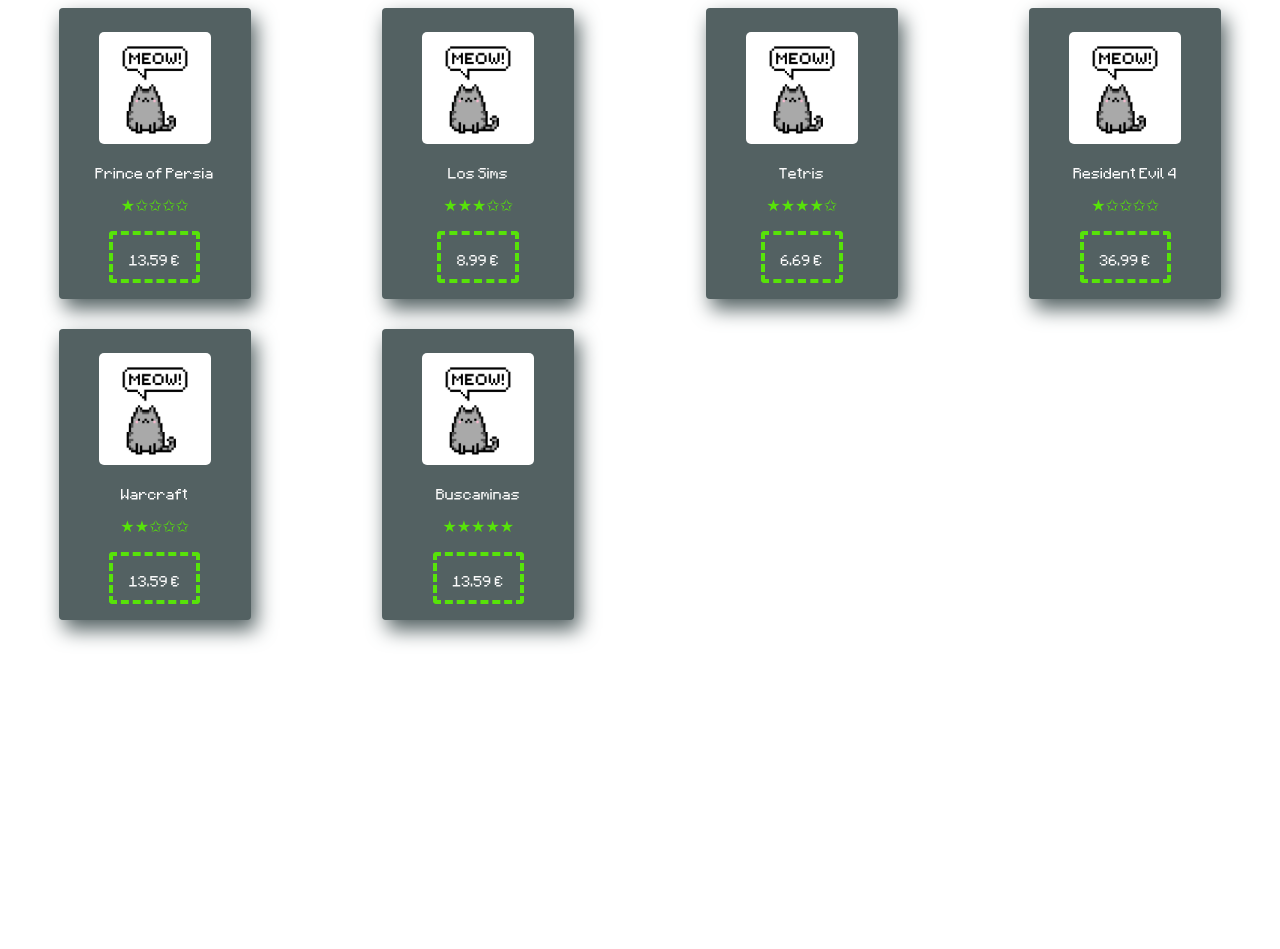
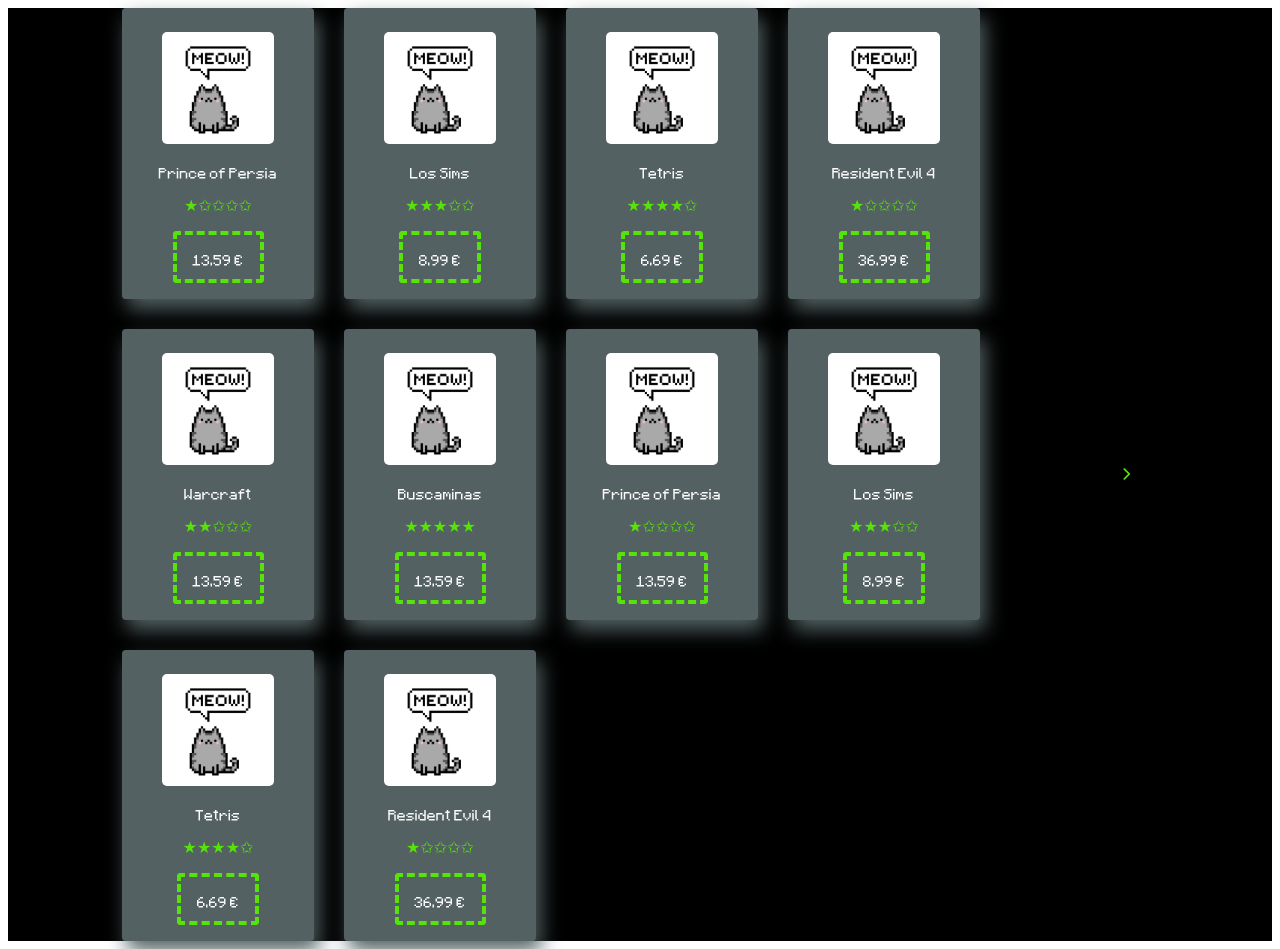
Before and after one commit to GheorgheDev/picacodigo, an Angular app: page / in a window 1280 px wide. Before the commit the page ends 800 px from the top, so only its background shows below. Built offline with nearby package versions, Linux system fonts and the light colour scheme.

Commit message:
pc9 paginacion terminada

```diff
--- a/package.json
+++ b/package.json
@@ -20,6 +20,7 @@
     "@angular/platform-browser": "~12.0.5",
     "@angular/platform-browser-dynamic": "~12.0.5",
     "@angular/router": "~12.0.5",
+    "@fortawesome/fontawesome-free": "^6.3.0",
     "rxjs": "~6.6.0",
     "zone.js": "~0.11.4"
   },
--- a/src/app/app.module.ts
+++ b/src/app/app.module.ts
@@ -10,7 +10,6 @@ import { DashboardComponent } from './public/components/dashboard/dashboard.comp
 import { SharedModule } from './shared/shared.module';
 import { MatCardModule } from '@angular/material/card';
 import { MatButtonModule } from '@angular/material/button';
-
 @NgModule({
   declarations: [
     AppComponent,
@@ -24,7 +23,7 @@ import { MatButtonModule } from '@angular/material/button';
     SharedModule,
     BrowserAnimationsModule,
     MatCardModule,
-    MatButtonModule,
+    MatButtonModule
   ],
   providers: [],
   bootstrap: [AppComponent]
--- a/src/app/public/components/dashboard/dashboard.component.html
+++ b/src/app/public/components/dashboard/dashboard.component.html
@@ -1,7 +1,15 @@
-<div class="">
+<div class="dark-background distribution__dashboard">
+    <button mat-button type="button" (click)="previousPage()" *ngIf="showPrevious" class="btn__page__pass">
+        <span class="fa fa-chevron-left"></span>
+    </button>
+
     <div class="distribution__product">
-        <div *ngFor="let product of products">
+        <div *ngFor="let product of pages[selectedPage]">
             <app-card-product [product]="product"></app-card-product>
         </div>
     </div>
+
+    <button mat-button type="button" (click)="nextPage()" *ngIf="showNext" class="btn__page__pass">
+        <span class="fa fa-chevron-right"></span>
+    </button>
 </div>
--- a/src/app/public/components/dashboard/dashboard.component.scss
+++ b/src/app/public/components/dashboard/dashboard.component.scss
@@ -4,3 +4,14 @@
     grid-gap: 30px;
     justify-items: center;
 }
+
+.distribution__dashboard {
+    display: flex;
+    justify-content: space-evenly;
+    align-items: center;
+}
+
+.btn__page__pass {
+    background-color: transparent;
+    color: #57e309;
+}
--- a/src/app/public/components/dashboard/dashboard.component.ts
+++ b/src/app/public/components/dashboard/dashboard.component.ts
@@ -7,7 +7,7 @@ import { ProductData } from 'src/app/shared/models/product-data';
   styleUrls: ['./dashboard.component.scss']
 })
 export class DashboardComponent implements OnInit {
-  products: ProductData[]=[
+  products: ProductData[] = [
     {
       title: 'Prince of Persia',
       stars: 1,
@@ -37,11 +37,116 @@ export class DashboardComponent implements OnInit {
       title: 'Buscaminas',
       stars: 5,
       price: 13.59
+    },
+    {
+      title: 'Prince of Persia',
+      stars: 1,
+      price: 13.59
+    },
+    {
+      title: 'Los Sims',
+      stars: 3,
+      price: 8.99
+    },
+    {
+      title: 'Tetris',
+      stars: 4,
+      price: 6.69
+    },
+    {
+      title: 'Resident Evil 4',
+      stars: 1,
+      price: 36.99
+    },
+    {
+      title: 'Warcraft',
+      stars: 2,
+      price: 13.59
+    },
+    {
+      title: 'Buscaminas',
+      stars: 5,
+      price: 13.59
+    },
+    {
+      title: 'Prince of Persia',
+      stars: 1,
+      price: 13.59
+    },
+    {
+      title: 'Los Sims',
+      stars: 3,
+      price: 8.99
+    },
+    {
+      title: 'Tetris',
+      stars: 4,
+      price: 6.69
+    },
+    {
+      title: 'Resident Evil 4',
+      stars: 1,
+      price: 36.99
+    },
+    {
+      title: 'Warcraft',
+      stars: 2,
+      price: 13.59
+    },
+    {
+      title: 'Buscaminas',
+      stars: 5,
+      price: 13.59
+    },
+    {
+      title: 'Prince of Persia',
+      stars: 1,
+      price: 13.59
+    },
+    {
+      title: 'Los Sims',
+      stars: 3,
+      price: 8.99
+    },
+    {
+      title: 'Tetris',
+      stars: 4,
+      price: 6.69
     }
   ]
 
-  constructor() {};
+  pages: ProductData[][] = [];
+  selectedPage: number = 0;
+  showNext: boolean = true;
+  showPrevious: boolean = false;
 
-  ngOnInit(): void {};
+  constructor() {}
 
+  ngOnInit() {
+    while (this.products.length > 0) {
+      var page = this.products.slice(0, 10);
+      this.products.splice(0, 10);
+      this.pages.push(page);
+    };
+  }
+
+  previousPage() {
+    this.selectedPage--
+    this.showNext = true;
+    if (this.selectedPage !== 0) {
+      this.showPrevious = true;
+    } else {
+      this.showPrevious = false;
+    }
+  }
+
+  nextPage() {
+    this.selectedPage++
+    this.showPrevious = true;
+    if (this.selectedPage === this.pages.length - 1) {
+      this.showNext = false
+    } else {
+      this.showNext = true;
+    }
+  }
 }
--- a/src/app/public/public.module.ts
+++ b/src/app/public/public.module.ts
@@ -1,7 +1,5 @@
 import { NgModule } from '@angular/core';
 import { CommonModule } from '@angular/common';
-import { CardProductComponent } from '../shared/components/card-product/card-product.component';
-
 
 
 @NgModule({
--- a/src/index.html
+++ b/src/index.html
@@ -7,8 +7,11 @@
   <meta name="viewport" content="width=device-width, initial-scale=1">
   <link rel="icon" type="image/x-icon" href="favicon.ico">
   <link rel="preconnect" href="https://fonts.gstatic.com">
-  <link href="https://fonts.googleapis.com/css2?family=Roboto:wght@300;400;500&display=swap" rel="stylesheet">
-  <link href="https://fonts.googleapis.com/icon?family=Material+Icons" rel="stylesheet">
+  <link href="./assets/fonts/04B_30__.TTF" rel="stylesheet">
+  <link href="./assets/fonts/Minecraftia-Regular.ttf" rel="stylesheet">
+  <link href="./assets/fonts/Rokkitt-Light.ttf" rel="stylesheet">
+  <link href="./assets/fonts/Rokkitt-Medium.ttf" rel="stylesheet">
+  <link href="./assets/fonts/Rokkitt-Regular.ttf" rel="stylesheet">
 </head>
 <body class="mat-typography">
   <app-root></app-root>
--- a/src/styles.scss
+++ b/src/styles.scss
@@ -10,6 +10,8 @@ $background-color_transparent: transparent;
 $background-color_grey: #536162;
 $border-color_green: #57E309;
 $border-color_transparent: transparent;
+
+@import '~@fortawesome/fontawesome-free/css/all.css';
 
 @font-face {
 	font-family: "Rokkit-Light.ttf";
```
Also changed, not shown: 1 other file (tests, documents, lock files or other folders).
